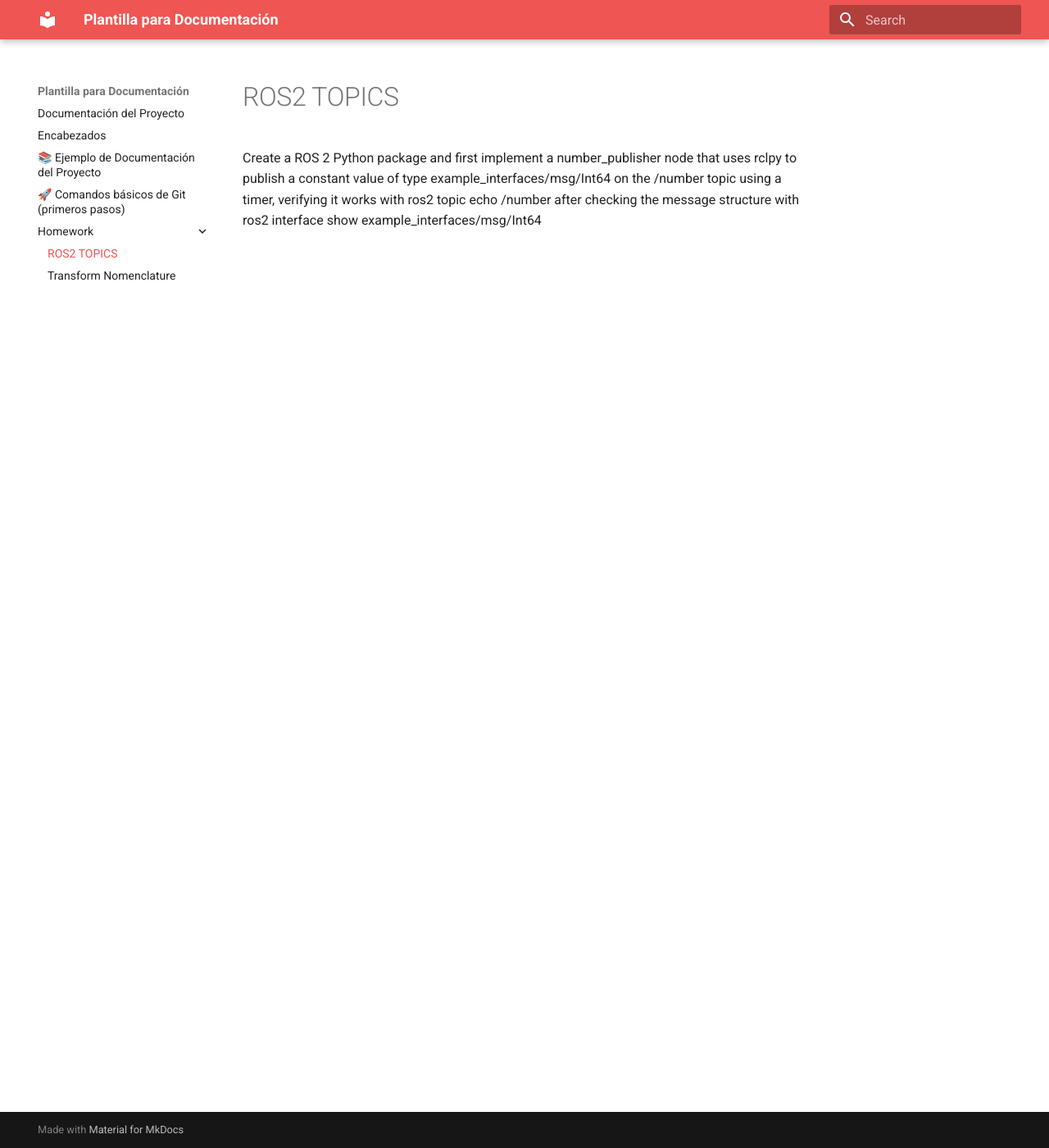
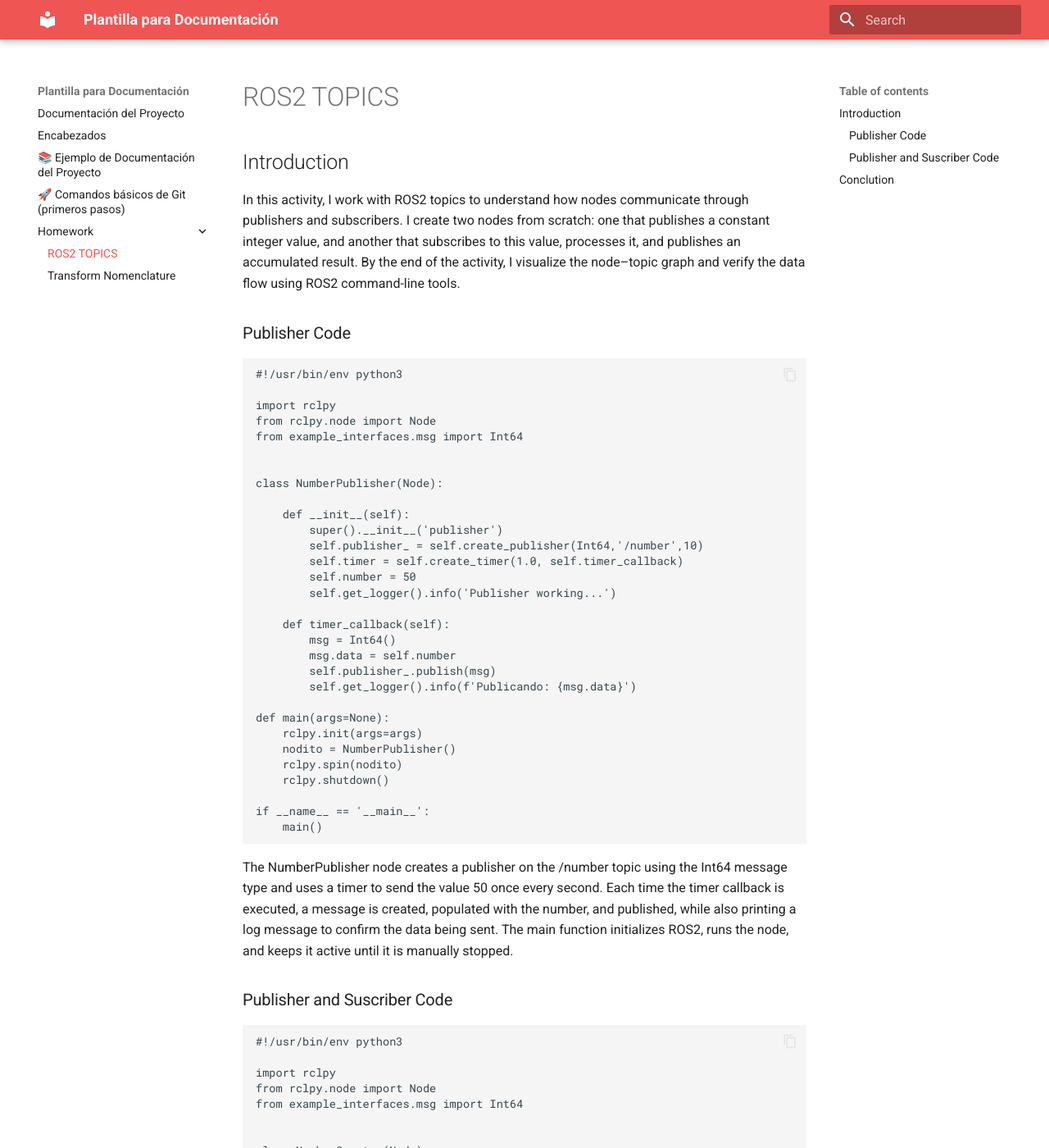
Before and after one commit to AugustoMantilla/Robotics, an MkDocs documentation site: the page built from docs/Homework/Activity 01 - ROS2 Topics.md, in a window 1280 px wide and 1400 px high. Shown: the whole window at 82% size. Built offline with MkDocs 1.6.1 and Material for MkDocs 9.7.7, drawn with Linux system fonts in a browser that asks for light colours; some of the changed text lies outside the part shown.

````diff
--- a/docs/Homework/Activity 01 - ROS2 Topics.md
+++ b/docs/Homework/Activity 01 - ROS2 Topics.md
@@ -1,3 +1,94 @@
 # ROS2 TOPICS
 
-Create a ROS 2 Python package and first implement a number_publisher node that uses rclpy to publish a constant value of type example_interfaces/msg/Int64 on the /number topic using a timer, verifying it works with ros2 topic echo /number after checking the message structure with ros2 interface show example_interfaces/msg/Int64
+## Introduction
+In this activity, I work with ROS2 topics to understand how nodes communicate through publishers and subscribers. I create two nodes from scratch: one that publishes a constant integer value, and another that subscribes to this value, processes it, and publishes an accumulated result. By the end of the activity, I visualize the node–topic graph and verify the data flow using ROS2 command-line tools.
+
+### Publisher Code
+``` codigo
+#!/usr/bin/env python3
+
+import rclpy
+from rclpy.node import Node
+from example_interfaces.msg import Int64
+
+
+class NumberPublisher(Node):
+
+    def __init__(self):
+        super().__init__('publisher')
+        self.publisher_ = self.create_publisher(Int64,'/number',10)
+        self.timer = self.create_timer(1.0, self.timer_callback)
+        self.number = 50
+        self.get_logger().info('Publisher working...')
+
+    def timer_callback(self):
+        msg = Int64()
+        msg.data = self.number
+        self.publisher_.publish(msg)
+        self.get_logger().info(f'Publicando: {msg.data}')
+
+def main(args=None):
+    rclpy.init(args=args)
+    nodito = NumberPublisher()
+    rclpy.spin(nodito)
+    rclpy.shutdown()
+
+if __name__ == '__main__':
+    main()
+```
+
+The NumberPublisher node creates a publisher on the /number topic using the Int64 message type and uses a timer to send the value 50 once every second. Each time the timer callback is executed, a message is created, populated with the number, and published, while also printing a log message to confirm the data being sent. The main function initializes ROS2, runs the node, and keeps it active until it is manually stopped.
+
+
+### Publisher and Suscriber Code
+``` codigo
+#!/usr/bin/env python3
+
+import rclpy
+from rclpy.node import Node
+from example_interfaces.msg import Int64
+
+
+class NumberCounter(Node):
+
+    def __init__(self):
+        super().__init__('number_counter')
+        self.counter = 0
+        self.subscription = self.create_subscription(
+            Int64,
+            '/number',
+            self.listener_callback,
+            10
+        )
+        self.publisher_ = self.create_publisher(
+            Int64,
+            '/number_count',
+            10
+        )
+        self.get_logger().info('Number counter working...')
+
+    def listener_callback(self, msg):
+        self.counter += msg.data
+        out_msg = Int64()
+        out_msg.data = self.counter
+        self.publisher_.publish(out_msg)
+        self.get_logger().info(
+            f'Recibido: {msg.data} | Total: {self.counter}'
+        )
+
+def main(args=None):
+    rclpy.init(args=args)
+    nodito = NumberCounter()
+    rclpy.spin(nodito)
+    rclpy.shutdown()
+
+if __name__ == '__main__':
+    main()
+```
+
+This code defines a ROS2 node that subscribes to an integer topic, processes incoming data, and publishes the accumulated result. The NumberCounter node listens to the /number topic using the Int64 message type and maintains an internal counter that increases every time a new value is received. Inside the subscriber callback, the received number is added to the counter, and the updated total is immediately published to the /number_count topic
+
+## Conclution
+Through this activity, I successfully implemented ROS2 communication using topics by creating interacting publisher and subscriber nodes. The system demonstrates how data can be generated, processed, and redistributed in real time, reinforcing the fundamental ROS2 concepts of node interaction, message passing, and callback-based execution.
+
+![Diagrama del sistema](../recursos/imgs/grafica_publisher_suscriber.jpeg)
````
